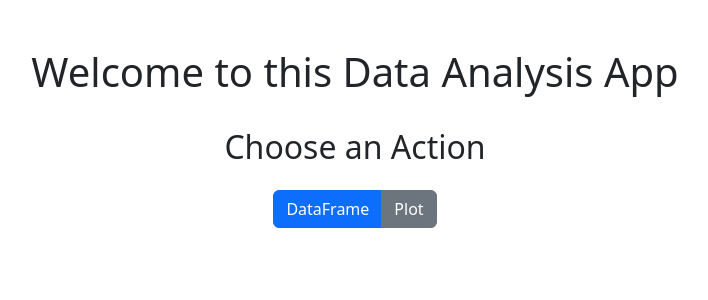
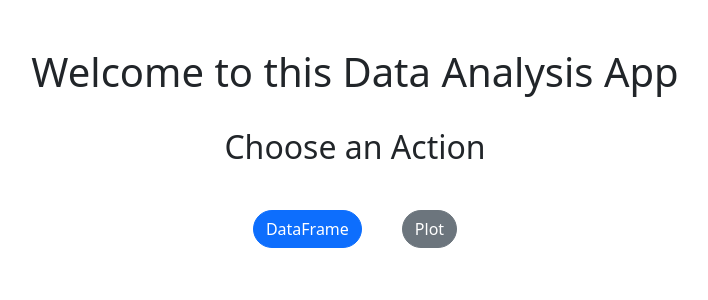
Before and after one commit to amirqa1381/FutureLens, a Django app: page / in a window 1280 px wide. Shown: the part 56-356 px from the top of the page, without its empty margins (285-993 px from the left). Run offline with Django 5.2, Linux system fonts and the light colour scheme.

Commit message:
here i've added the style to the buttons

```diff
--- a/main/templates/main/index.html
+++ b/main/templates/main/index.html
@@ -18,8 +18,8 @@ Home
         <div class='col-md-12 text-center'>
             <h2>Choose an Action</h2>
             <div class="btn-group mt-3" role="group" aria-label="Basic example">
-                <a href='{% url "show_chart" %}' type="button" class="btn btn-primary">DataFrame</a>
-                <a href="{% url "show_plot" %}" type="a" class="btn btn-secondary">Plot</a>
+                <a href='{% url "data-frame" %}' type="button" class="btn btn-primary" style="margin:20px;border-radius:20px">DataFrame</a>
+                <a href="{% url "show_plot" %}" type="a" class="btn btn-secondary" style="margin:20px;border-radius:20px">Plot</a>
             </div>
         </div>
     </div>
```
